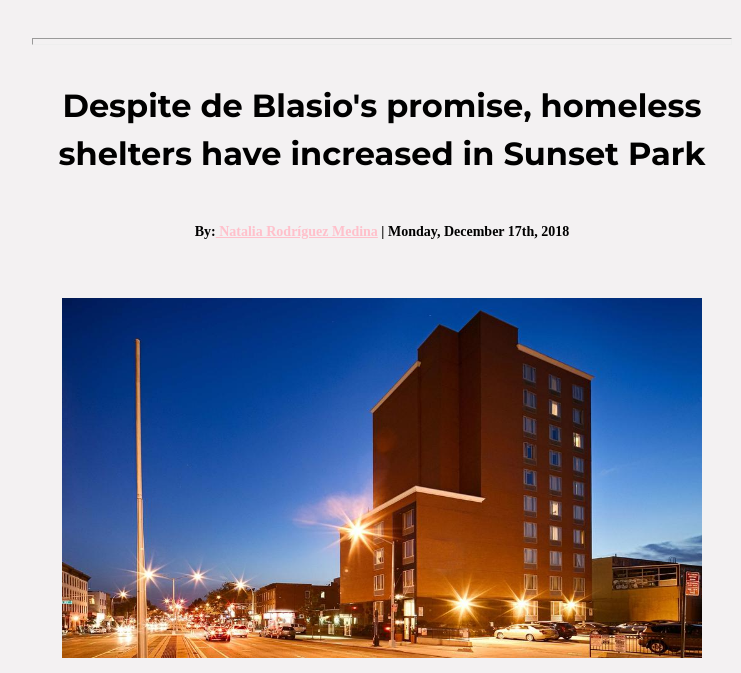
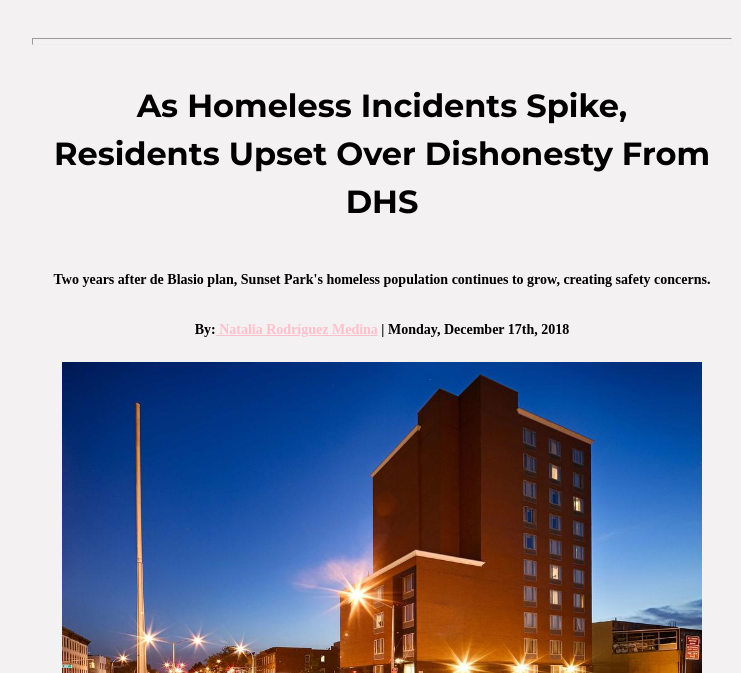
Before and after one commit to nataliarm94/HomelessIncidentsSunsetPark, a plain HTML site: page map/map/index.html in a window 1280 px wide. Shown: the part 104-777 px from the top of the page, without its empty margins (258-999 px from the left). Drawn offline with Linux system fonts and the light colour scheme; files whose address does not match are found by name.

Commit message:
Update index.html

```diff
--- a/map/map/index.html
+++ b/map/map/index.html
@@ -18,10 +18,10 @@
 
 	<hr class="red-flourish">
 
-	<h2>Despite de Blasio's promise, homeless shelters have increased in Sunset Park  </h2>
+	<h2>As Homeless Incidents Spike, Residents Upset Over Dishonesty From DHS </h2>
+	<h3>Two years after de Blasio plan, Sunset Park's homeless population continues to grow, creating safety concerns.</h3>
 	<h3> By:<span><a href="mailto:natalia.rodriguez-medina@journalism.cuny.edu"> Natalia Rodríguez Medina</a> | Monday, December 17th, 2018  </h3>
 </header>
-  <h3></h3>
 
 
 <img src="BrooklynWay.jpg" alt="hotels" class="fotos">
```
